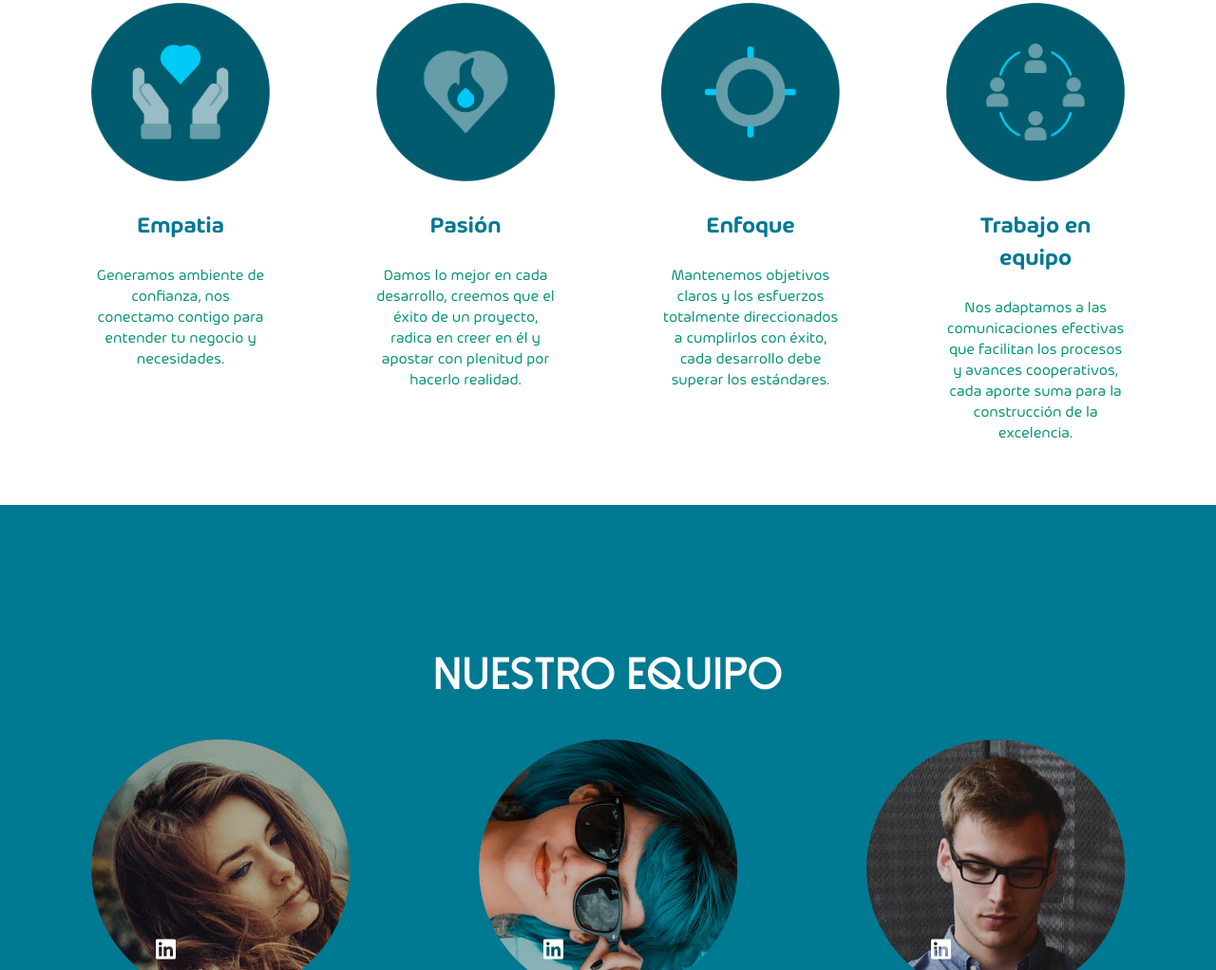
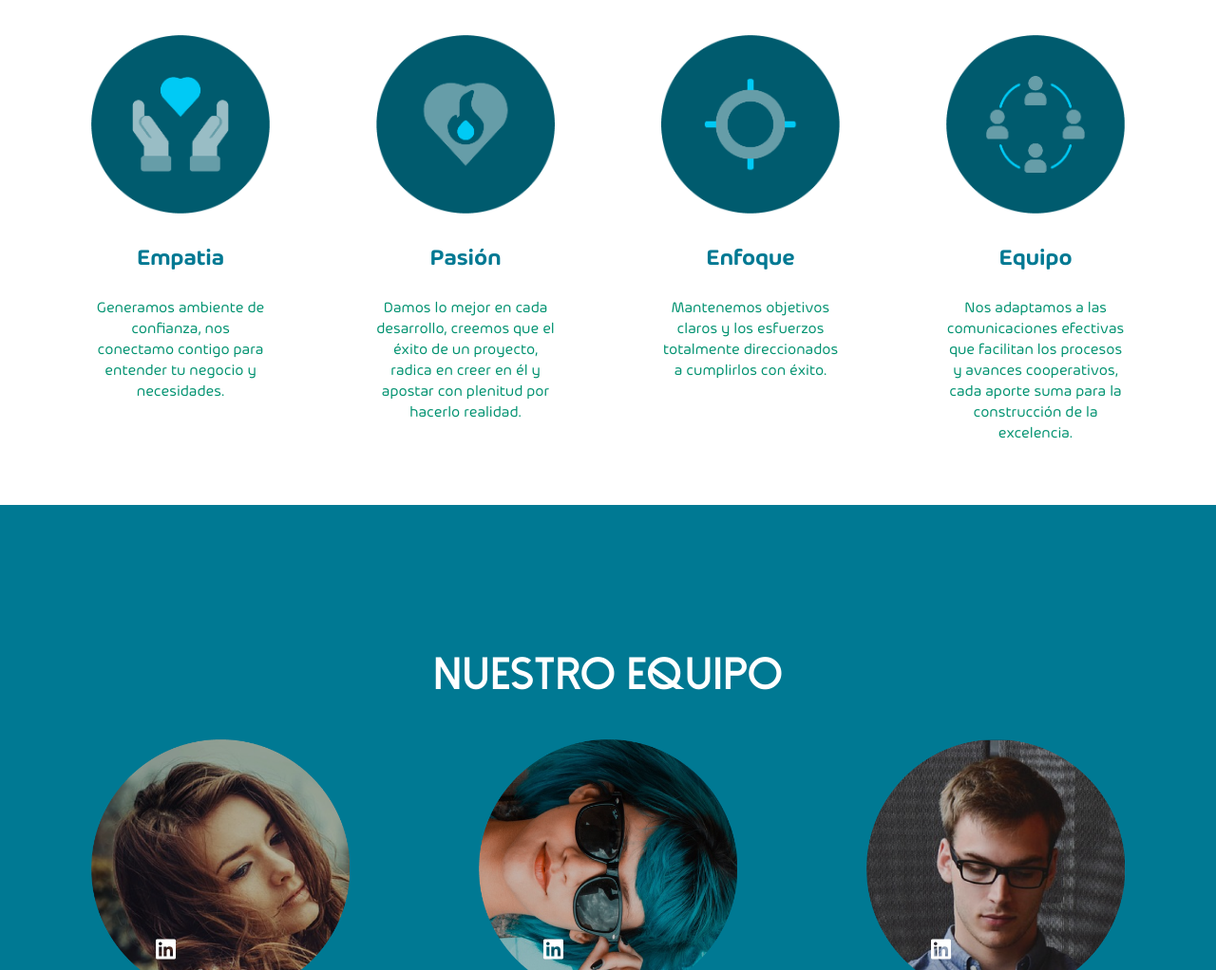
Before and after one commit to jesusrojasweb/orbittas, a website: page about.html in a window 1280 px wide. Shown: the part 1068-2090 px from the top of the page at 95% size. Drawn offline with Linux system fonts and the light colour scheme.

Commit message:
se siguen editando los textos

```diff
--- a/about.html
+++ b/about.html
@@ -68,13 +68,13 @@
 					<div class="head"><img src="img/focus.png" alt="focus" class="img"></div>
 					<div class="body">
 						<h3 class="valor">Enfoque</h3>
-						<p class="descripcion">Mantenemos objetivos claros y los esfuerzos totalmente direccionados a cumplirlos con éxito, cada desarrollo debe superar los estándares.</p>
+						<p class="descripcion">Mantenemos objetivos claros y los esfuerzos totalmente direccionados a cumplirlos con éxito.</p>
 					</div>
 				</div>
 				<div class="item">
 					<div class="head"><img src="img/teamwork.png" alt="teamwork" class="img"></div>
 					<div class="body">
-						<h3 class="valor">Trabajo en equipo</h3>
+						<h3 class="valor">Equipo</h3>
 						<p class="descripcion">Nos adaptamos a las comunicaciones efectivas que facilitan los procesos y avances cooperativos, cada aporte suma para la construcción de la excelencia. </p>
 					</div>
 				</div>
```
